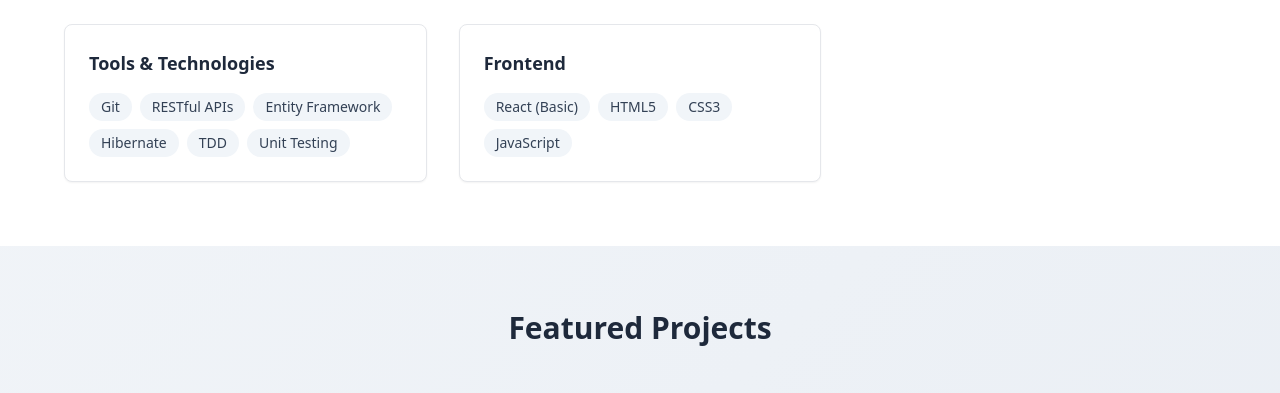
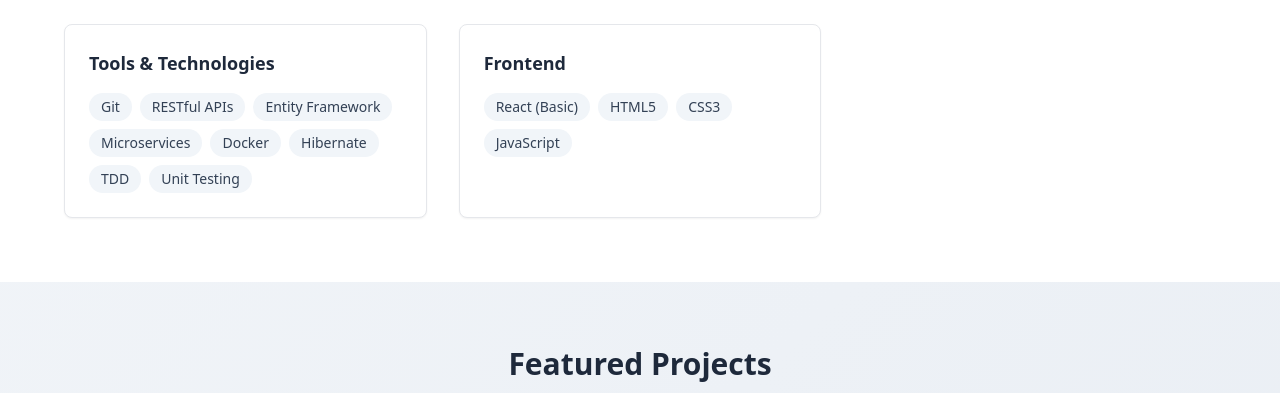
Before and after one commit to ulusoyahmet/ulusoyahmet.github.io, a plain HTML site: page index.html in a window 1280 px wide. Shown: the part 1900-2293 px from the top of the page. Drawn offline with nearby package versions, Linux system fonts and the light colour scheme.

Commit message:
Update index.html 7.4.2

```diff
--- a/index.html
+++ b/index.html
@@ -411,6 +411,8 @@
                             <span class="bg-slate-100 text-slate-700 px-3 py-1 rounded-full text-sm transition-all hover:bg-slate-200">Git</span>
                             <span class="bg-slate-100 text-slate-700 px-3 py-1 rounded-full text-sm transition-all hover:bg-slate-200">RESTful APIs</span>
                             <span class="bg-slate-100 text-slate-700 px-3 py-1 rounded-full text-sm transition-all hover:bg-slate-200">Entity Framework</span>
+                            <span class="bg-slate-100 text-slate-700 px-3 py-1 rounded-full text-sm transition-all hover:bg-slate-200">Microservices</span>
+                            <span class="bg-slate-100 text-slate-700 px-3 py-1 rounded-full text-sm transition-all hover:bg-slate-200">Docker</span>
                             <span class="bg-slate-100 text-slate-700 px-3 py-1 rounded-full text-sm transition-all hover:bg-slate-200">Hibernate</span>
                             <span class="bg-slate-100 text-slate-700 px-3 py-1 rounded-full text-sm transition-all hover:bg-slate-200">TDD</span>
                             <span class="bg-slate-100 text-slate-700 px-3 py-1 rounded-full text-sm transition-all hover:bg-slate-200">Unit Testing</span>
```
